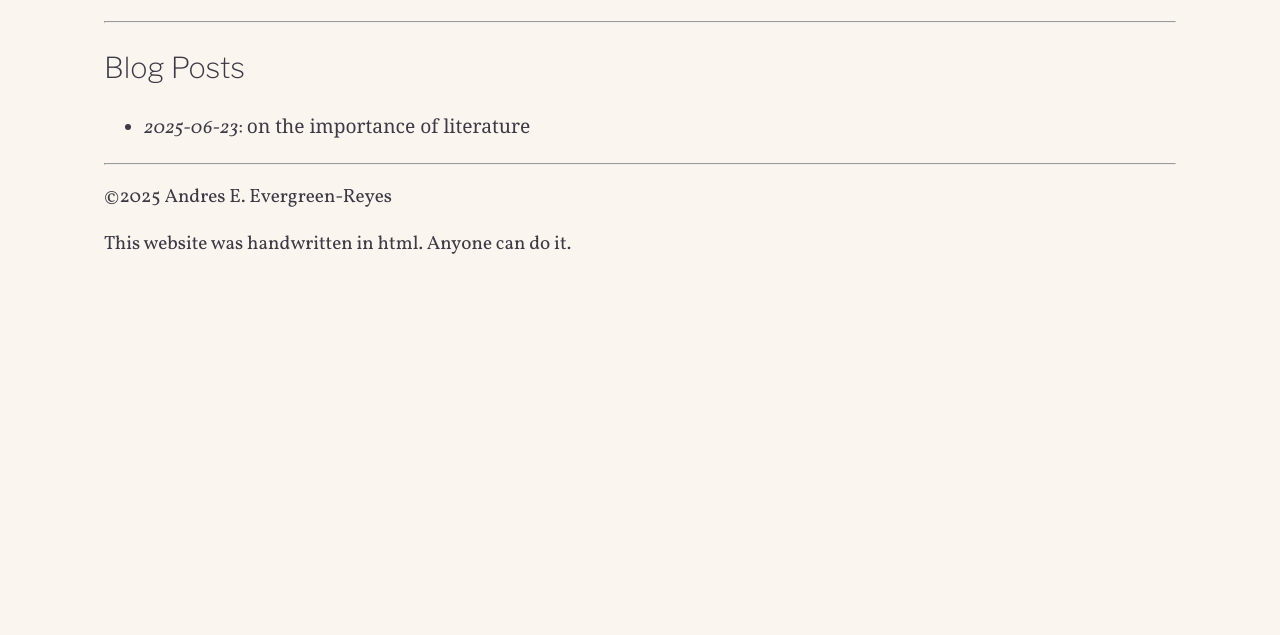
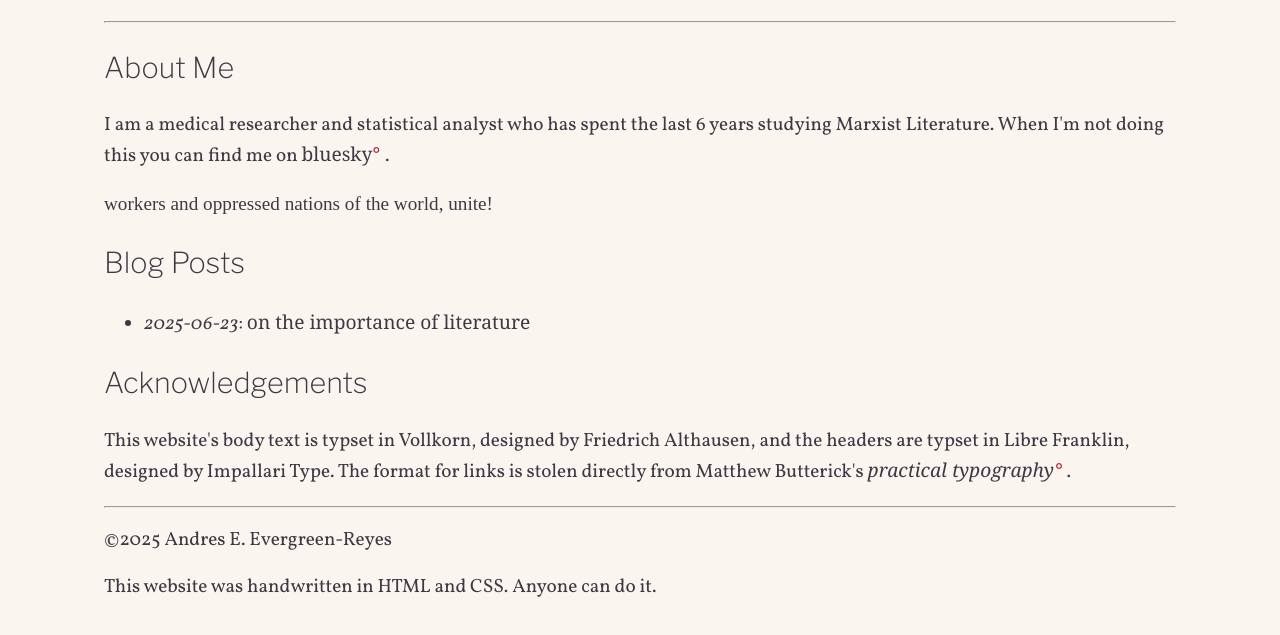
Before and after one commit to royalty-valens/royalty-valens.github.io, a plain HTML site: page index.html in a window 1280 px wide. Shown: the part 171-806 px from the top of the page. Drawn offline with nearby package versions, Linux system fonts and the light colour scheme; a web font is replaced by a local one.

Commit message:
Added an about me and acknowledgements. Fixed typos.

```diff
--- a/index.html
+++ b/index.html
@@ -13,15 +13,26 @@
             <hr />
         </header>
         <article>
+            <h2>About Me</h2>
+            <p>
+                I am a medical researcher and statistical analyst who has spent the last 6 years studying Marxist Literature. When I'm not doing this you can find me on <a href="https://bsky.app/profile/royalty-valens.bsky.social" class="source">BlueSky</a>.
+            </p>
+            <p style="font-family: 'Vollkorn SC';">
+                workers and oppressed nations of the world, unite!
+            </p>
             <h2>Blog Posts</h2>
             <ul>
                 <li><time>2025-06-23</time>: <a href="/posts/on-the-importance-of-literature.html">On the Importance of Literature</a></li>
             </ul>
+            <h2>Acknowledgements</h2>
+            <p>
+                This website's body text is typset in Vollkorn, designed by Friedrich Althausen, and the headers are typset in Libre Franklin, designed by Impallari Type. The format for links is stolen directly from Matthew Butterick's <cite><a href="https://practicaltypography.com/how-to-use.html" class="source">Practical Typography</a></cite>.
+            </p>
         </article>
         <footer>
             <hr />
             <p>©2025 Andres E. Evergreen-Reyes</p>
-            <p>This website was handwritten in html. Anyone can do it.</p>
+            <p>This website was handwritten in HTML and CSS. Anyone can do it.</p>
         </footer>
     </body>
 </html>
```
Also changed, not shown: posts/on-the-importance-of-literature.html (+2 -2 lines).
